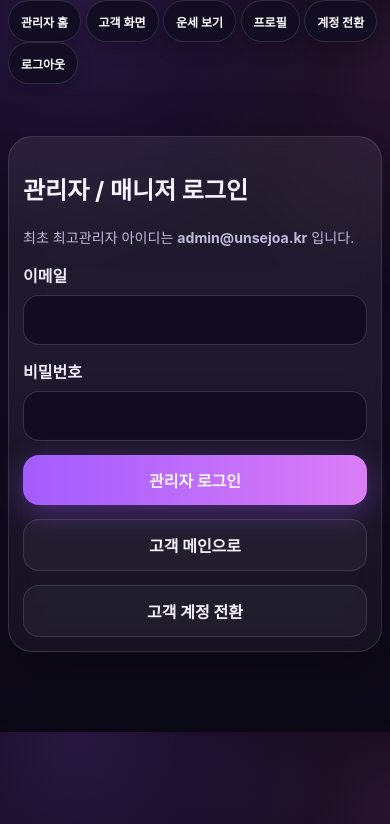
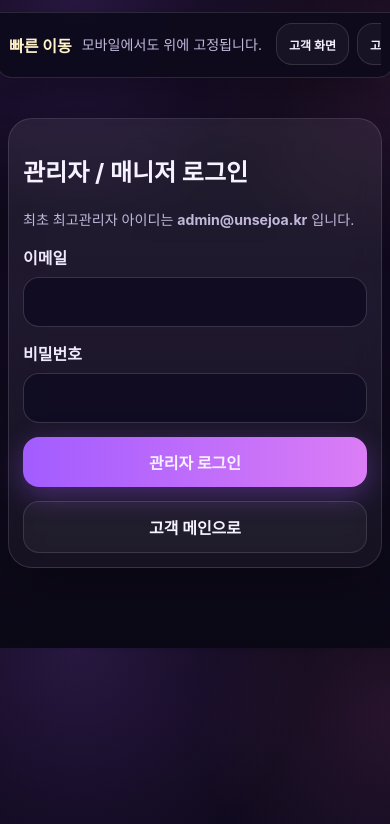
Before and after one commit to happyn1004/fortune-app, a FastAPI app: page /admin/login in a window 390 px wide. Shown: the top 824 px of the page. Run offline with FastAPI, Linux system fonts and the light colour scheme; data comes from the database, SQL or seed files in the repository; data that the repository does not hold is empty.

Commit message:
Add files via upload

```diff
--- a/app/main.py
+++ b/app/main.py
@@ -617,10 +617,6 @@ def get_db():
 
 def hash_password(password: str) -> str:
     return hashlib.sha256(password.encode("utf-8")).hexdigest()
-
-
-def normalize_email(email: str) -> str:
-    return (email or "").strip().lower()
 
 
 def get_site_settings():
@@ -1765,25 +1761,18 @@ def signup_page(request: Request):
 
 @app.post("/signup", response_class=HTMLResponse)
 def signup(request: Request, name: str = Form(...), email: str = Form(...), password: str = Form(...), phone: str = Form("")):
-    email = normalize_email(email)
-    conn = get_db()
-    existing_user = conn.execute(
-        "SELECT * FROM users WHERE LOWER(TRIM(email)) = ?",
-        (email,),
-    ).fetchone()
-    if existing_user:
-        conn.close()
-        return render_view(request, "signup.html", {"error": "이미 가입된 이메일입니다.", "user": None})
+    conn = get_db()
+    normalized_email = normalize_email(email)
     try:
         conn.execute(
             "INSERT INTO users (name,email,password_hash,role,plan,created_at,phone) VALUES (?,?,?,?,?,?,?)",
-            (name.strip(), email, hash_password(password), "customer", "Free", datetime.now().strftime("%Y-%m-%d %H:%M:%S"), phone.strip()),
+            (name.strip(), normalized_email, hash_password(password), "customer", "Free", datetime.now().strftime("%Y-%m-%d %H:%M:%S"), phone.strip()),
         )
         conn.commit()
     except sqlite3.IntegrityError:
         conn.close()
         return render_view(request, "signup.html", {"error": "이미 가입된 이메일입니다.", "user": None})
-    user = conn.execute("SELECT * FROM users WHERE LOWER(TRIM(email)) = ?", (email,)).fetchone()
+    user = conn.execute("SELECT * FROM users WHERE lower(email) = ?", (normalized_email,)).fetchone()
     conn.close()
     request.session["user_id"] = user["id"]
     record_login(user["id"])
@@ -1791,20 +1780,17 @@ def signup(request: Request, name: str = Form(...), email: str = Form(...), pass
 
 
 @app.get("/login", response_class=HTMLResponse)
-def login_page(request: Request, switch: int = 0):
-    current_user = get_current_user(request)
-    if current_user and not switch:
-        return RedirectResponse(url=redirect_for_staff_role(current_user) if is_staff(current_user) else redirect_for_user_role(current_user), status_code=303)
-    return render_view(request, "login.html", {"error": None, "user": current_user if switch else None, "switch_mode": bool(switch)})
+def login_page(request: Request):
+    return render_view(request, "login.html", {"error": None, "user": None})
 
 
 @app.post("/login", response_class=HTMLResponse)
 def login(request: Request, email: str = Form(...), password: str = Form(...)):
-    email = normalize_email(email)
-    conn = get_db()
+    conn = get_db()
+    normalized_email = normalize_email(email)
     user = conn.execute(
-        "SELECT * FROM users WHERE LOWER(TRIM(email)) = ? AND password_hash = ?",
-        (email, hash_password(password)),
+        "SELECT * FROM users WHERE lower(email) = ? AND password_hash = ?",
+        (normalized_email, hash_password(password)),
     ).fetchone()
     conn.close()
     if not user:
@@ -1818,16 +1804,6 @@ def login(request: Request, email: str = Form(...), password: str = Form(...)):
 def logout(request: Request):
     request.session.clear()
     return RedirectResponse(url="/", status_code=303)
-
-
-@app.get("/switch-account")
-def switch_account(request: Request, target: str = "/login"):
-    allowed_targets = {"/login", "/admin/login", "/", "/profile", "/admin"}
-    next_target = target if target in allowed_targets else "/login"
-    request.session.clear()
-    if next_target in {"/profile", "/admin"}:
-        next_target = "/"
-    return RedirectResponse(url=next_target, status_code=303)
 
 
 @app.get("/profile", response_class=HTMLResponse)
@@ -2130,11 +2106,11 @@ def contact_submit(request: Request, subject: str = Form(...), message: str = Fo
 
 
 @app.get("/admin/login", response_class=HTMLResponse)
-def admin_login_page(request: Request, switch: int = 0):
-    user = get_current_user(request)
-    if is_staff(user) and not switch:
+def admin_login_page(request: Request):
+    user = get_current_user(request)
+    if is_staff(user):
         return RedirectResponse(url=redirect_for_staff_role(user), status_code=303)
-    return render_view(request, "admin_login.html", {"error": None, "user": user if switch else None, "switch_mode": bool(switch), "default_admin_email": DEFAULT_ADMIN_EMAIL})
+    return render_view(request, "admin_login.html", {"error": None, "user": None, "default_admin_email": DEFAULT_ADMIN_EMAIL})
 
 
 @app.post("/admin/login", response_class=HTMLResponse)
--- a/app/static/style.css
+++ b/app/static/style.css
@@ -1501,7 +1501,7 @@ h1, h2, h3, h4, p, dt, dd, span, a, strong, div, label, button { overflow-wrap:
 .campaign-pin-box strong { color: #fff3c0; }
 @media (max-width: 1100px) { .admin-compact-ui .member-compact-controls { grid-template-columns: repeat(2, minmax(0,1fr)); } }
 @media (max-width: 900px) { .admin-sticky-toolbar { top: 0; border-radius: 0 0 16px 16px; margin: 0 -14px 14px; } .admin-sticky-actions { width:100%; justify-content:flex-start; } .admin-sticky-left { width:100%; } }
-@media (max-width: 720px) { .admin-sticky-toolbar { display:none; } }
+@media (max-width: 720px) { .admin-sticky-toolbar { display:flex; position: sticky; top: 0; z-index: 120; margin: 0 -12px 12px; padding: 10px 12px; border-radius: 0 0 16px 16px; overflow-x: auto; } .admin-sticky-toolbar::-webkit-scrollbar { display:none; } .admin-sticky-actions { flex-wrap: nowrap; overflow-x: auto; width: 100%; padding-bottom: 2px; } .admin-sticky-actions::-webkit-scrollbar { display:none; } .admin-sticky-actions .btn { white-space: nowrap; flex: 0 0 auto; } .admin-sticky-left { min-width: max-content; } }
 
 /* v14 payment/push/vip polish */
 .provider-topline{display:flex;align-items:center;justify-content:space-between;gap:10px;margin-bottom:6px}
@@ -1674,11 +1674,5 @@ h1, h2, h3, h4, p, dt, dd, span, a, strong, div, label, button { overflow-wrap:
   .recent-push-top-box .marketing-list{grid-template-columns:1fr;}
 }
 
-
-.admin-mobile-quick{display:none}
-@media (max-width: 720px){
-  .admin-mobile-quick{display:flex; gap:8px; overflow:auto; padding:0 0 12px; margin-bottom:12px; -ms-overflow-style:none; scrollbar-width:none;}
-  .admin-mobile-quick::-webkit-scrollbar{display:none;}
-  .admin-mobile-quick a{display:inline-flex; align-items:center; justify-content:center; white-space:nowrap; min-height:42px; padding:8px 12px; border-radius:999px; border:1px solid rgba(255,255,255,.12); background:rgba(18,14,34,.92); color:#fff; text-decoration:none; font-size:12px; font-weight:700; box-shadow:0 8px 18px rgba(0,0,0,.18);}
-  .admin-mobile-quick a:active{transform:translateY(1px);}
-}
+.admin-sub-toolbar { margin-top: 0; margin-bottom: 16px; }
+@media (max-width: 720px) { .admin-sub-toolbar { margin: 0 -12px 12px; } }
--- a/app/templates/admin_login.html
+++ b/app/templates/admin_login.html
@@ -1,25 +1,28 @@
 <!doctype html>
 <html lang="ko"><head><meta charset="utf-8"><meta name="viewport" content="width=device-width, initial-scale=1"><title>관리자 로그인</title><link rel="stylesheet" href="/static/style.css"></head>
 <body>
+<div class="wrap" style="padding-top:12px;">
+  <div class="admin-sticky-toolbar admin-mobile-sticky-toolbar admin-sub-toolbar">
+    <div class="admin-sticky-left">
+      <strong>빠른 이동</strong>
+      <span class="muted">모바일에서도 위에 고정됩니다.</span>
+    </div>
+    <div class="admin-sticky-actions">
+      <a class="btn mini" href="/">고객 화면</a>
+      <a class="btn mini" href="/login">고객 로그인</a>
+      <a class="btn mini" href="/signup">회원가입</a>
+    </div>
+  </div>
+</div>
 <main class="wrap admin-wrap">
-  <div class="admin-mobile-quick mobile-only">
-    <a href="/admin">관리자 홈</a>
-    <a href="/">고객 화면</a>
-    <a href="/fortune">운세 보기</a>
-    <a href="/profile">프로필</a>
-    <a href="/switch-account?target=/login">계정 전환</a>
-    <a href="/logout">로그아웃</a>
-  </div>
-
   <div class="card form-card narrow">
     <h2>관리자 / 매니저 로그인</h2>
     {% if error %}<div class="error">{{ error }}</div>{% endif %}
-    <p class="muted" style="margin-bottom:14px;">최초 최고관리자 아이디는 <strong>{{ default_admin_email }}</strong> 입니다.</p>{% if switch_mode and user %}<div class="success" style="margin-bottom:14px;">현재 로그인 상태를 종료하고 다른 관리자 계정으로 전환합니다.</div>{% endif %}<form method="post" class="form-grid">
-      <label>이메일<input type="email" name="email" required></label>
+    <p class="muted" style="margin-bottom:14px;">최초 최고관리자 아이디는 <strong>{{ default_admin_email }}</strong> 입니다.</p><form method="post" class="form-grid">
+      <label>이메일<input type="email" name="email" required autocapitalize="none" autocomplete="email" autocorrect="off" spellcheck="false" inputmode="email"></label>
       <label>비밀번호<input type="password" name="password" required></label>
       <button class="btn primary" type="submit">관리자 로그인</button>
       <a class="btn" href="/">고객 메인으로</a>
-      <a class="btn" href="/switch-account?target=/login">고객 계정 전환</a>
     </form>
   </div>
 </main>
--- a/app/templates/base.html
+++ b/app/templates/base.html
@@ -26,9 +26,7 @@
           <a href="/profile">프로필</a>
           <a href="/fortune">오늘의 운세</a>
           <a href="/vip-report">VIP 리포트</a>
-          {% if user.role in ['admin','manager'] %}<a href="/admin">관리자 홈</a>{% endif %}
           {% if user.role == "admin" %}<a href="/automation-studio">자동화 스튜디오</a>{% endif %}
-          <a href="/switch-account?target=/login">계정 전환</a>
           <a href="/logout">로그아웃</a>
         {% else %}
           <a href="/signup">회원가입</a>
@@ -53,7 +51,7 @@
       <a href="/profile" data-path="/profile"><span class="icon">👤</span><span>프로필</span></a>
       <a href="/contact" data-path="/contact"><span class="icon">💬</span><span>문의</span></a>
       <a href="/logout" data-path="/logout"><span class="icon">🚪</span><span>로그아웃</span></a>
-      {% if user.role in ['admin','manager'] %}<a href="/admin" data-path="/admin"><span class="icon">🛠️</span><span>관리자홈</span></a><a href="/" data-path="/"><span class="icon">🏠</span><span>고객화면</span></a>{% else %}<a href="/admin/login" data-path="/admin/login"><span class="icon">🛠️</span><span>관리자</span></a>{% endif %}<a href="/switch-account?target=/login" data-path="/switch-account"><span class="icon">🔄</span><span>계정전환</span></a>
+      {% if user.role == "admin" %}<a href="/admin" data-path="/admin"><span class="icon">🛠️</span><span>관리자</span></a>{% else %}<a href="/admin/login" data-path="/admin/login"><span class="icon">🛠️</span><span>관리자</span></a>{% endif %}
       {% else %}
       <a href="/signup" data-path="/signup"><span class="icon">✍️</span><span>가입</span></a>
       <a href="/login" data-path="/login"><span class="icon">🔐</span><span>로그인</span></a>
--- a/app/templates/signup.html
+++ b/app/templates/signup.html
@@ -6,7 +6,7 @@
   {% if error %}<div class="error">{{ error }}</div>{% endif %}
   <form method="post" class="form-grid">
     <label>이름<input type="text" name="name" required></label>
-    <label>이메일<input type="email" name="email" required></label>
+    <label>이메일<input type="email" name="email" required autocapitalize="none" autocomplete="email" autocorrect="off" spellcheck="false" inputmode="email"></label>
     <label>연락처(핸드폰번호)<input type="text" name="phone" inputmode="tel" placeholder="010-1234-5678" required></label>
     <label>비밀번호<input type="password" name="password" required></label>
     <button class="btn primary" type="submit">가입하고 시작하기</button>
--- a/render.yaml
+++ b/render.yaml
@@ -6,8 +6,8 @@ services:
     autoDeploy: true
     healthCheckPath: /
     envVars:
-      - key: DATA_DIR
-        value: /data/mysticday
+      - key: APPDATA
+        value: /data
       - key: PYTHONUNBUFFERED
         value: "1"
     disk:
```
Also changed, not shown: CUSTOMER_LOGIN_MOBILE_ADMIN_STICKY_FIX_NOTES.txt (added, +15 -0 lines), app/templates/admin_change_password.html (+11 -9 lines), app/templates/admin_dashboard.html (+1 -13 lines), app/templates/admin_user_detail.html (+11 -8 lines), app/templates/login.html (+2 -5 lines), README.md.
